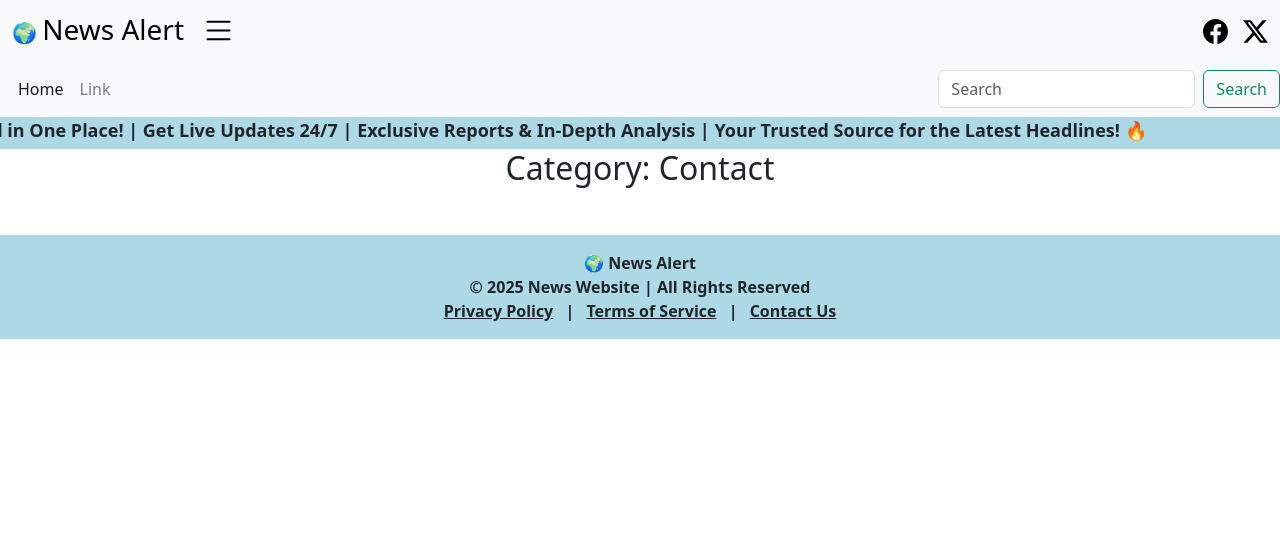
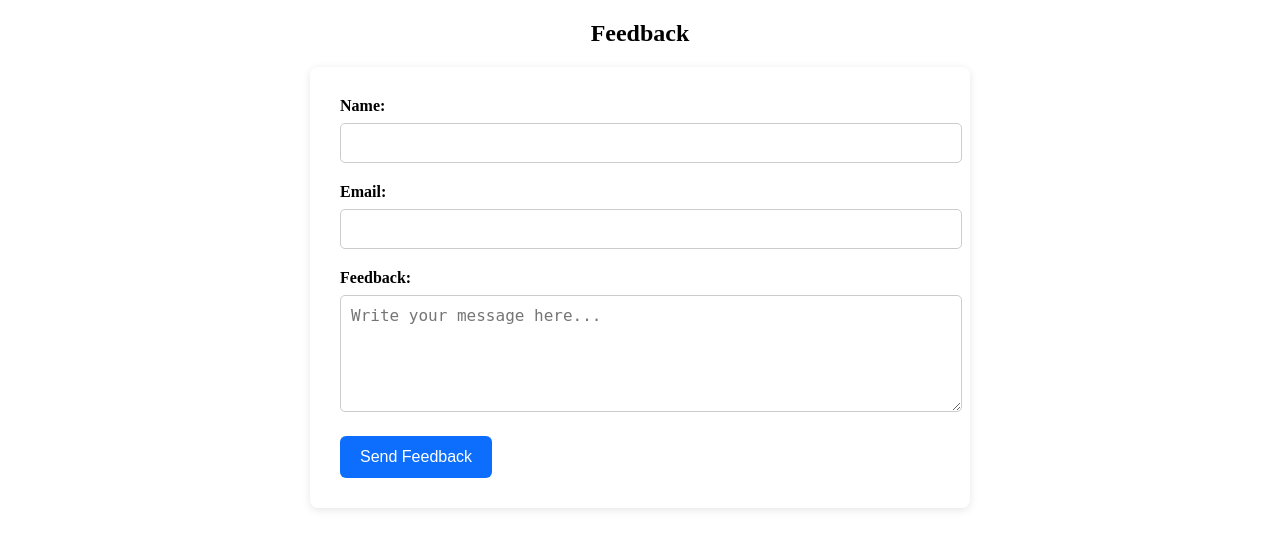
Before and after one commit to coding-enthusiast003/news-app-using-bootstarp, a Flask app: page /Contact in a window 1280 px wide. Shown: the top 549 px of the page. Run offline with Flask 3, Linux system fonts and the light colour scheme; data that the repository does not hold is empty; some libraries are stand-ins or nearby versions.

Commit message:
added the contact logic for sending mails

```diff
--- a/app.py
+++ b/app.py
@@ -2,8 +2,19 @@
 import requests
 from flask_pymongo import PyMongo
 from datetime import datetime, timedelta  # Remove UTC
+from flask_mail import Mail, Message  # Import Mail and Message for email functionality
 
 app = Flask(__name__)
+app.config['MAIL_SERVER'] = 'smtp.gmail.com'  # Use your email provider's SMTP server
+app.config['MAIL_PORT'] = 587
+app.config['MAIL_USE_TLS'] = True
+app.config['MAIL_USE_SSL'] = False
+app.config['MAIL_USERNAME'] = 'rishi03puri@gmail.com'
+app.config['MAIL_PASSWORD'] = 'svwe lcln wina elgf'  # Use your email password or app password
+app.config['MAIL_DEFAULT_SENDER'] = 'rishi03puri@gmail.com'
+
+mail = Mail(app)
+
 app.config["MONGO_URI"] = "mongodb://localhost:27017/db1"
 mongo = PyMongo(app)
 
@@ -70,5 +81,38 @@
 def home_category(category):
     return render_template("category.html", category=category)
 
+@app.route('/Contact', methods=['POST', 'GET'])
+def feedback():
+    if request.method == 'POST':
+        name = request.form['name']
+        email = request.form['email']
+        feedback = request.form['feedback']
+
+    #save feedback to MongoDB
+        mongo.db.user_details.insert_one({'name': name,
+            'email': email,
+            'feedback': feedback})
+
+        # Send confirmation to user
+        try:
+            msg_to_user = Message("Thank You for Your Feedback!",
+                                recipients=[email])
+            msg_to_user.body = f"Hi {name},\n\nWe received your message:\n\"{feedback}\"\n\nThank you for getting in touch!"
+            mail.send(msg_to_user)
+        except Exception as e:
+            print(f"Error sending to user: {e}")
+
+        # Send notification to admin
+        try:
+            msg_to_admin = Message("New Feedback Submitted",
+                                recipients=[app.config['MAIL_USERNAME']])  # your email
+            msg_to_admin.body = f"New feedback from {name} ({email}):\n\n{feedback}"
+            mail.send(msg_to_admin)
+        except Exception as e:
+            print(f"Error sending to admin: {e}")
+
+        return render_template("contact.html", message="Thanks! Your feedback was submitted successfully.")
+    return render_template("contact.html")
+
 if __name__ == '__main__':
     app.run(debug=True, port=5000)
--- a/static/style.css
+++ b/static/style.css
@@ -16,7 +16,7 @@
 
     white-space: nowrap; /* Prevents text from breaking into lines */
     font-size: 18px;
-    font-weight: bold;
+    font-weight: bolder;
     animation: slide 10s linear infinite;
     padding: 0;
     margin-bottom: 0;
@@ -67,5 +67,14 @@
 .category-list li a{
     list-style: none;
     text-decoration: none;
+
     color: inherit;
 }
+
+body {
+    font-family: Arial, sans-serif;
+    background-color: #f5f7fa;
+    margin: 0;
+    padding: 0;
+    color: #333;
+}
--- a/templates/category.html
+++ b/templates/category.html
@@ -11,15 +11,6 @@
 
 {% block scripts %}
 <script>
-    // Your category load logic (optional)
-    // const category = "{{ category }}";
-    // fetchnews1(category);
-
-    // Reload if page is shown from bfcache (Back/Forward)
-    window.addEventListener("pageshow", function (event) {
-        if (event.persisted) {
-            location.reload();
-        }
-    });
+     window.category = "{{ category }}"; // This will be replaced by Flask with the actual category
 </script>
 {% endblock %}
--- /dev/null
+++ b/templates/contact.html
@@ -0,0 +1,84 @@
+ <!DOCTYPE html>
+ <html lang="en">
+ <head>
+    <meta charset="UTF-8">
+    <meta name="viewport" content="width=device-width, initial-scale=1.0">
+    <title>Document</title>
+ </head>
+ <style>
+
+#form-feedback {
+    text-align: center;
+    margin-bottom: 20px;
+}
+
+.form {
+    max-width: 600px;
+    margin: 0 auto;
+    background-color: white;
+    padding: 30px;
+    border-radius: 8px;
+    box-shadow: 0 2px 8px rgba(0, 0, 0, 0.1);
+}
+
+.form div {
+    margin-bottom: 20px;
+}
+
+label {
+    display: block;
+    font-weight: bold;
+    margin-bottom: 8px;
+}
+
+input[type="text"],
+input[type="email"],
+textarea {
+    width: 100%;
+    padding: 10px;
+    border: 1px solid #ccc;
+    border-radius: 5px;
+    font-size: 16px;
+}
+
+button {
+    padding: 12px 20px;
+    font-size: 16px;
+    background-color: #0d6efd;
+    color: white;
+    border: none;
+    border-radius: 6px;
+    cursor: pointer;
+}
+
+button:hover {
+    background-color: #0b5ed7;
+}
+
+ </style>
+ <body>
+   <div id="form-feedback">
+       <h2>Feedback</h2>
+   </div>
+   <form class="form" method="POST" action="{{ url_for('feedback') }}">
+       <div>
+           <label for="name">Name:</label>
+           <input type="text" id="name" name="name" required>
+       </div>
+       <div>
+           <label for="email">Email:</label>
+           <input type="email" id="email" name="email" required>
+       </div>
+       <div>
+           <label for="feedback">Feedback:</label>
+           <textarea id="feedback" name="feedback" rows="5" cols="40" placeholder="Write your message here..." required></textarea>
+       </div>
+       <button type="submit">Send Feedback</button>
+   </form>
+
+   {% if message %}
+   <p style="color: green;">{{ message }}</p>
+   {% endif %}
+
+ </body>
+ </html>
--- a/templates/index.html
+++ b/templates/index.html
@@ -26,5 +26,6 @@
 
         </div>
     </div>
+
 </main>
 {% endblock %}
--- a/templates/layout.html
+++ b/templates/layout.html
@@ -66,7 +66,7 @@
                         <a class="nav-link" href="{{ url_for('home') }}">Home <span class="sr-only">(current)</span></a>
                     </li>
                     <li class="nav-item">
-                        <a class="nav-link" href="#">Link</a>
+                        <a class="nav-link" href="{{ url_for('feedback') }}">Contact Us</a>
                     </li>
 
 
```
